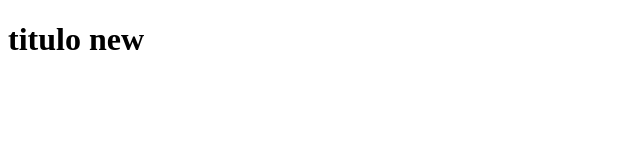
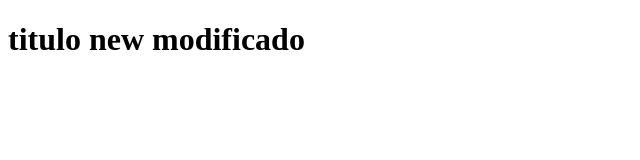
Before and after one commit to andres457/hello-world-git, a plain HTML site: page index.html in a window 1280 px wide. Shown: the whole page, without its empty margins (0-640 px from the left). Drawn offline with Linux system fonts and the light colour scheme.

Commit message:
se modifico index nuevamente

```diff
--- a/index.html
+++ b/index.html
@@ -7,6 +7,6 @@
     <title>Document</title>
 </head>
 <body>
-    <h1>titulo new</h1>
+    <h1>titulo new modificado</h1>
 </body>
 </html>
```
